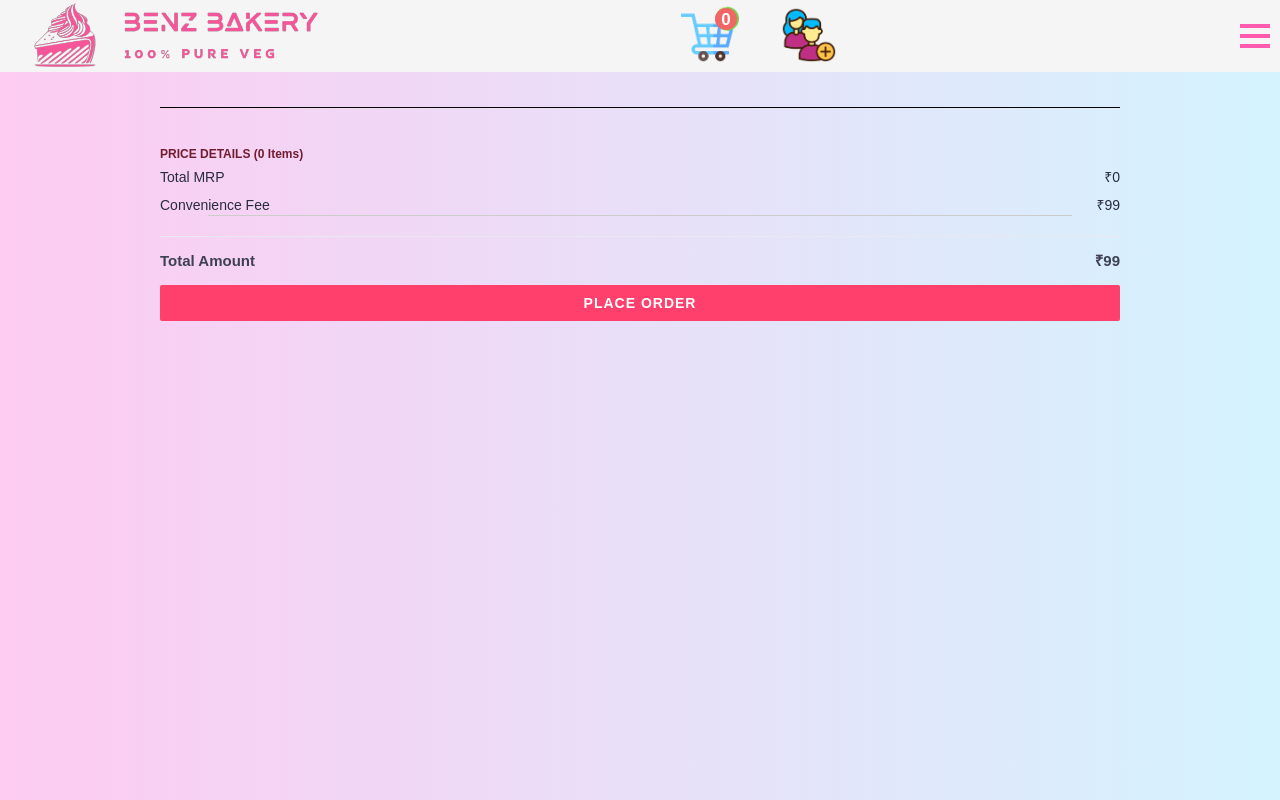
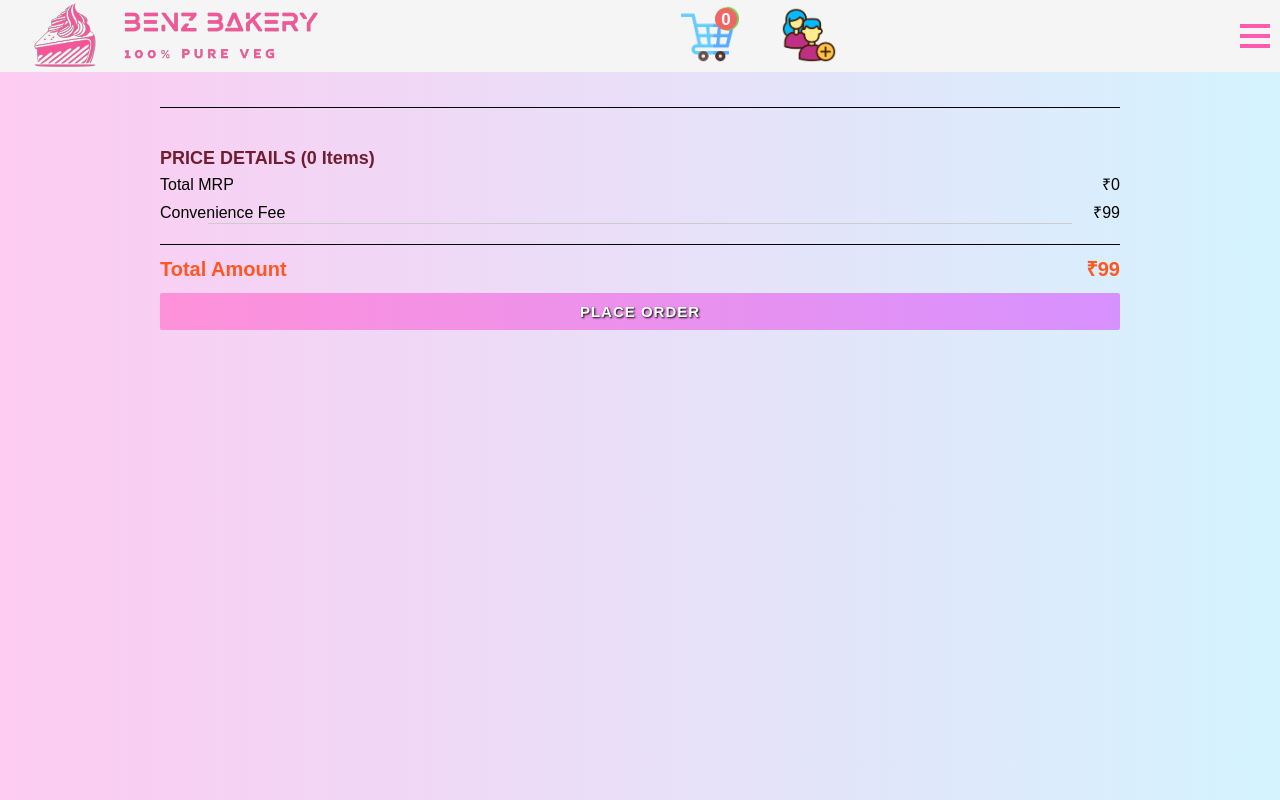
Before and after one commit to akashyadav2000/benzbakery-web-app, a React (Vite) app: page /benzbakery-web-app/Cart in a window 1280 px wide. Shown: the top 800 px of the page. Built offline with nearby package versions, Linux system fonts and the light colour scheme; a web font is replaced by a local one.

Commit message:
minors changes

```diff
--- a/src/App.css
+++ b/src/App.css
@@ -341,14 +341,14 @@ header .user-cart {
   background: linear-gradient(to right, #e9defa, #f5e3e6);
 }
 
-.cake-roww {
+.wed-cake-row {
   display: flex;
   align-items: center;
   justify-content: center;
   flex-wrap: wrap;
 }
 
-.cake-coll {
+.wed-cake-col {
   /* max-width: 1300px;*/
   width: 330px;
   height: 40rem;
@@ -360,8 +360,8 @@ header .user-cart {
   transition: all 0.5s ease-in-out;
 }
 
-.cake-coll img {
-  margin-bottom: -0.2rem;
+.wed-cake-col img {
+  margin-bottom: -4px;
   height: 36rem;
   width: 100%;
   object-fit: cover;
@@ -369,7 +369,7 @@ header .user-cart {
   border-top-left-radius: 0.8rem;
 }
 
-.cake-coll:hover {
+.wed-cake-col:hover {
   /* transition:.5s ease; */
   transform: scale(1.12);
   box-shadow: 0 0.45rem 7rem #b8e2a3;
@@ -507,20 +507,22 @@ header .user-cart {
 
   .cake-col img {
     height: 9rem;
+    margin-bottom: -3px;
   }
 
   .rupees {
     font-size: 0.8rem;
   }
 
-  .cake-coll {
+  .wed-cake-col {
     height: 20rem;
     width: 140px;
     margin: 2.5rem 1rem 1rem;
   }
 
-  .cake-coll img {
+  .wed-cake-col img {
     height: 17rem;
+    margin-bottom: -3px;
   }
 }
 
@@ -539,12 +541,13 @@ header .user-cart {
     padding-top: 0;
   }
 
-  .cake-coll {
+  .wed-cake-col {
     height: 16.4rem;
     margin: 2.5rem 1rem 0.1rem;
   }
 
-  .cake-coll img {
+  .wed-cake-col img {
     height: 14rem;
+    margin-bottom: -3px;
   }
 }
--- a/src/components/Cart/Cart.css
+++ b/src/components/Cart/Cart.css
@@ -1,4 +1,3 @@
-
 .bag-items-container {
   display: inline-block;
   width: 64%;
@@ -8,14 +7,12 @@
   color: #00023c;
   font-size: 13px;
   line-height: 1.4;
-
 }
 
 .bg {
   background: linear-gradient(to right, #fdcbf1, #d4f3ff);
   min-height: 100vh;
   width: 100%;
-
 
   /* flex: 1 1 20rem; */
   padding-top: 5rem;
@@ -44,58 +41,62 @@
 }
 
 .price-header {
-  font-size: 12px;
+  font-size: 18px;
   font-weight: 700;
   margin: 35px 0 6px;
   color: #711d30;
-
 }
 
 .price-item {
   margin-bottom: 12px;
+  font-weight: 500;
   line-height: 16px;
-  font-size: 14px;
-  color: #282c3f;
-
+  font-size: 16px;
+  color: #000000;
 }
 
 .price-item-value {
   float: right;
-
 }
 
 .price-footer {
-  font-weight: 700;
-  font-size: 15px;
+  font-weight: 600;
+  font-size: 20px;
   padding-top: 16px;
-  border-top: 1px solid #eaeaec;
-  color: #3e4152;
+  border-top: 1px solid #000000;
+  color: #ff5722;
   line-height: 16px;
 }
 
 .btn-place-order {
   width: 100%;
   letter-spacing: 1px;
-  font-size: 14px;
+  font-size: 15px;
   font-weight: 600;
   border-radius: 2px;
   border-width: 0px;
   padding: 10px 16px;
-  background-color: rgb(255, 63, 108);
   color: rgb(255, 255, 255);
+  text-shadow: 1px 1px 2px black;
+  background: linear-gradient(to right, #ff91da, #d791ff);
   cursor: pointer;
+}
+
+.btn-place-order:hover {
+  color: #000000;
+  text-shadow: 1px 1px 2px rgb(255, 255, 255);
+  background: linear-gradient(to right, #4facfe 0%, #00f2fe 100%);
 }
 
 .bag-item-container {
   margin-bottom: 8px;
   /* background: #fff; */
   font-size: 14px;
-  border: 2.5px solid  #5ed1ff;
+  border: 2.5px solid #5ed1ff;
   border-radius: 4px;
   position: relative;
   padding: 12px 12px 0;
   background: transparent;
-
 }
 
 .item-left-part {
@@ -113,10 +114,9 @@
   min-height: 148px;
   margin-left: 111px;
   margin-bottom: 12px;
-
 }
 
-.cakename-ingredient-details{
+.cakename-ingredient-details {
   font-weight: 400;
 }
 
@@ -125,7 +125,6 @@ font-weight: 400;
   height: 147px;
   border: 1px solid #ffffff;
 }
-
 
 .cakename-ingredient {
   font-weight: 700;
@@ -167,72 +166,58 @@ font-weight: 400;
   color: #ff1a1a;
 }
 
-
 @media only screen and (max-width: 1500px) {
-
-.bag-summary{
-  position:relative ;
+  .bag-summary {
+    position: relative;
     display: contents;
   }
 
-.bag-items-container{
+  .bag-items-container {
     width: 100%;
   }
 
   .bag-items-container {
-  border-right:none;
+    border-right: none;
     padding-right: 0px;
     border-bottom: 1px solid black;
   }
-
-
 }
 
 @media only screen and (max-width: 1090px) {
-
   .bag-page {
     width: 90%;
     margin-left: 5%;
   }
 }
 
-
-
 @media only screen and (max-width: 863px) {
-
   .cakename-ingredient {
     font-size: 90%;
   }
 
-  .cakename-ingredient-details{
+  .cakename-ingredient-details {
     font-size: 90%;
   }
-
-
 }
 
-
-
 @media only screen and (max-width: 500px) {
-
-  .item-left-part{
-    width:60px;
-    height:75px;
+  .item-left-part {
+    width: 60px;
+    height: 75px;
   }
 
-  .bag-item-img{
-    width:100%;
-    height:100%;
+  .bag-item-img {
+    width: 100%;
+    height: 100%;
   }
 
   .cakename-ingredient {
     display: none;
   }
 
-  .cakename-ingredient-details{
+  .cakename-ingredient-details {
     display: none;
   }
-
 
   .item-right-part {
     /* padding-left: 0px; */
@@ -252,8 +237,12 @@ font-weight: 400;
     margin-top: 20px;
   }
 
-.price-details{
+  .price-details {
     font-size: 18px;
   }
 
+  .price-footer {
+    font-weight: 600;
+    font-size: 16px;
   }
+}
--- a/src/components/Feedback/Feedback.css
+++ b/src/components/Feedback/Feedback.css
@@ -1,5 +1,4 @@
-
-  .contact-container{
+.contact-container {
   background-image: linear-gradient(100deg, #ffffff 20%, #b1c3e2 100%);
   padding-top: 75px;
   height: 100vh;
@@ -7,32 +6,32 @@
   align-items: center;
   justify-content: space-evenly;
 }
-  .contact-left{
+.contact-left {
   display: flex;
   flex-direction: column;
   align-items: flex-start;
   gap: 20px;
 }
-  .feedback-ttile{
+.feedback-ttile {
   font-weight: 600;
-    color:#4facfe;
+  color: #4facfe;
   font-size: 38px;
 }
-  .hr{
+.hr {
   border: 1px solid grey;
   width: 265px;
   margin-top: 3px;
 }
 
-  .contact-inputs{
+.contact-inputs {
   width: 400px;
   height: 50px;
-    border:none ;
+  border: none;
   outline: none;
   padding-left: 20px;
   font-size: 17px;
   font-weight: 400;
-    color:black;
+  color: black;
   border-radius: 7px;
   resize: none;
   border: 1px solid #ccc;
@@ -45,25 +44,27 @@
   border-color: #4facfe;
 }
 
-  .contact-left textarea{
+.contact-left textarea {
   height: 140px;
   padding-top: 15px;
   border-radius: 7px;
 }
 
-  .contact-inputs::placeholder{
+.contact-inputs::placeholder {
   color: grey;
   font-weight: 500;
   font-size: 16px;
 }
-  .contact-left button{
+.contact-left button {
   display: flex;
   align-items: center;
   padding: 11px 19px;
   font-size: 18px;
+  font-weight: 500;
+  text-shadow: 1px 1px 2px black;
   color: #fff;
-    gap:10px;
-    border:none;
+  gap: 10px;
+  border: none;
   border-radius: 7px;
   background-image: linear-gradient(to right, #4facfe 0%, #00f2fe 100%);
   cursor: pointer;
@@ -71,33 +72,38 @@
   margin-left: 5px;
 }
 
-  .contact-left button:hover{
+.contact-left button:hover {
   transform: scale(105%);
+  text-shadow: 1px 1px 2px rgb(255, 250, 250);
   background: linear-gradient(to right, #ff91da, #d791ff);
   color: #000000;
 }
-  .contact-right img{
+.contact-right img {
   width: 450px;
   height: 600px;
   border-radius: 5px;
 }
-  @media(max-width:950px){
-    .contact-inputs{
+@media (max-width: 950px) {
+  .contact-inputs {
     width: 80vw;
   }
-    .contact-right{
+  .contact-right {
     display: none;
   }
-    .contact-container{
-      background-image: linear-gradient(to top, #fdcbf1 0%, #fdcbf1 1%, #e6dee9 100%);
+  .contact-container {
+    background-image: linear-gradient(
+      to top,
+      #fdcbf1 0%,
+      #fdcbf1 1%,
+      #e6dee9 100%
+    );
   }
-      .feedback-ttile{
+  .feedback-ttile {
     font-weight: 500;
-        color:#4facfe;
+    color: #4facfe;
     font-size: 25px;
   }
-      .hr{
+  .hr {
     width: 172px;
   }
-
 }
--- a/src/components/Login/Login.jsx
+++ b/src/components/Login/Login.jsx
@@ -44,7 +44,7 @@ function Login() {
     }
   };
 
-  const handleSubmit = (event) => {
+  const login_handleSubmit = (event) => {
     event.preventDefault();
   }
 
@@ -52,7 +52,7 @@ function Login() {
   return (
     <>
 
-      <form onClick={handleSubmit}>
+      <form onClick={login_handleSubmit}>
         <div className="login-container">
 
           <div className="login-image-container">
--- a/src/components/Signup/Signup.css
+++ b/src/components/Signup/Signup.css
@@ -229,19 +229,29 @@ input[type="text"]::-webkit-outer-spin-button {
 }
 
 @media only screen and (max-width: 460px) {
+  .signup-title {
+    font-size: 20px;
+  }
+
   .signup-title::before {
     width: 141.2px;
   }
 
   .signup-text-box {
+    height: 35px;
     width: 290px;
+    font-size: 16px;
+  }
+
+  .signup-text-box:focus-visible {
+    transform: scale(103%);
+  }
+
+  .signup-btn {
+    height: 42px;
   }
 
   .signup-btn:hover {
-    transform: scale(103%);
-  }
-
-  .signup-text-box:focus-visible {
     transform: scale(103%);
   }
 
@@ -255,25 +265,12 @@ input[type="text"]::-webkit-outer-spin-button {
     padding: 5px 20px;
   }
 
-  .signup-title {
-    font-size: 20px;
-  }
-
   .signup-details {
     font-size: 14px;
   }
 
-  .signup-text-box {
-    height: 35px;
-    font-size: 16px;
-  }
-
   .signup-error-messages {
     font-size: 13px;
-  }
-
-  .signup-btn {
-    height: 42px;
   }
 
   .login-line {
--- a/src/components/Signup/Signup.jsx
+++ b/src/components/Signup/Signup.jsx
@@ -57,14 +57,14 @@ function Signup() {
     }
   };
 
-  const handleSubmit = (event) => {
+  const signup_handleSubmit = (event) => {
     event.preventDefault();
   };
 
 
   return (
     <>
-      <form onClick={handleSubmit}>
+      <form onClick={signup_handleSubmit}>
         <div className="signup-container">
 
           <div className="signup-image-container">
--- a/src/components/WeddingCake/WeddingCake.jsx
+++ b/src/components/WeddingCake/WeddingCake.jsx
@@ -14,7 +14,7 @@ function WeddingCake({ weddingCakeItem }) {
   return (
     <>
 
-      <div className="cake-coll" id={weddingCakeItem.id}>
+      <div className="wed-cake-col" id={weddingCakeItem.id}>
         <img src={weddingCakeItem.image} alt={weddingCakeItem.alt_Name} />
         <div className="price">
           <Link to={"/benzbakery-web-app/Cart"}
--- a/src/components/WeddingCake/WeddingCakeContainer.jsx
+++ b/src/components/WeddingCake/WeddingCakeContainer.jsx
@@ -11,7 +11,7 @@ function WeddingCakeContainer() {
         <span className="white"></span>
         <section className="product-4-wedding-cakes" id="product-3-wedding-cakes">
           <h1 className="title">Our Most Popular <span>Wedding Cakes</span></h1>
-          <div className="cake-roww" id="main_wedding_cakes">
+          <div className="wed-cake-row" id="main_wedding_cakes">
 
             {items.map(weddingCakeElement => <WeddingCake key={weddingCakeElement.id} weddingCakeItem={weddingCakeElement} />)}
 
```
Lines whose indentation alone changed are shown as unchanged.
